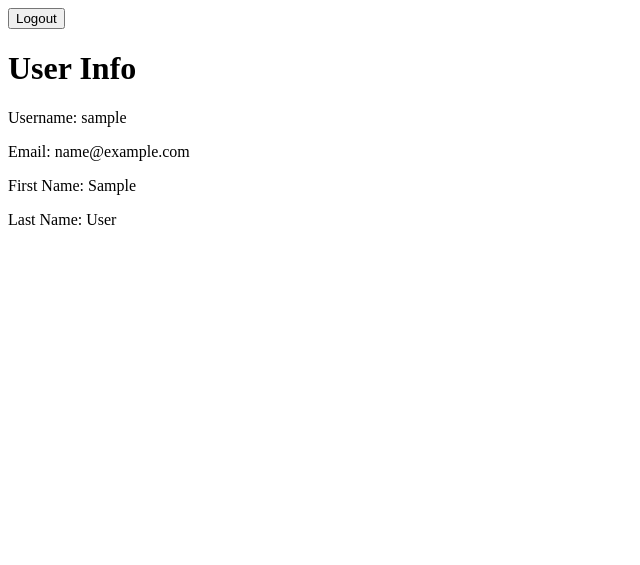
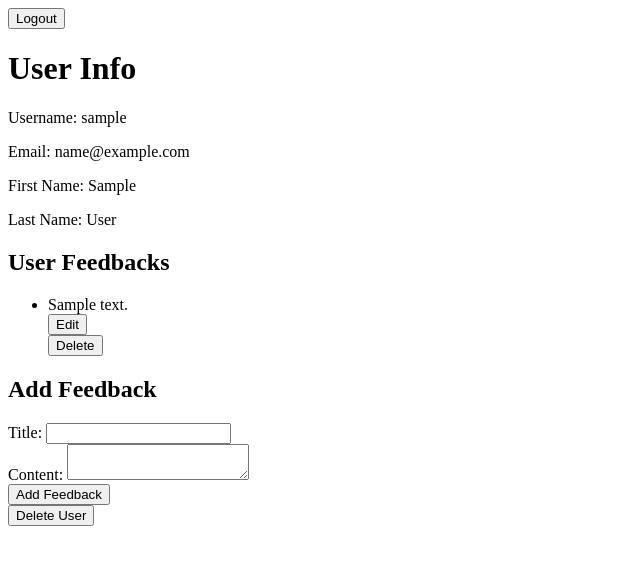
Before and after one commit to KyamranR/Authentication-Authorization-exercise, a Flask app: template templates/secret.html in a window 1280 px wide. Shown: the top 565 px of the page, without its empty margins (0-640 px from the left). Run offline with Flask 3, Linux system fonts and the light colour scheme; the template is opened without the code that fills it: values that come from a table or form of the project are taken from there, others are empty; tables that the repository leaves empty hold one stand-in row (values such as "Sample post"); form fields are guessed from the names that the template uses.

Commit message:
add all neccessary routes and templates and upated form.py

```diff
--- a/app.py
+++ b/app.py
@@ -1,6 +1,6 @@
 from flask import Flask, render_template, redirect, session, flash, url_for
-from models import db, connect_db, User
-from form import RegistrationFrom, LoginForm
+from models import db, connect_db, User, Feedback
+from form import RegistrationFrom, LoginForm, FeedbackForm
 
 
 app = Flask(__name__)
@@ -71,17 +71,88 @@ def logout_user():
 
 @app.route('/users/<username>')
 def logged_user(username):
-    """Logged in user information"""
+    """Logged in user information and show feedback"""
     if 'username' not in session or session['username'] != username:
+        flash('You are not authorized to view this page, please login.', 'error')
         return redirect('/login')
 
     user = User.query.filter_by(username=username).first()
-    if user:
-        return render_template('secret.html', user=user)
-    else:
+    if not user:
         return 'User not found.', 404
 
+    feedbacks = Feedback.query.filter_by(username=username).all()
+    return render_template('secret.html', user=user, feedbacks=feedbacks)
 
+@app.route('/users/<username>/delete', methods=['POST'])
+def delete_user(username):
+    """Delete user and associated feedback"""
+    if 'username' not in session or session['username'] != username:
+        flash('You are not authorized to delete this user.', 'error')
+        return redirect('/')
+
+    user = User.query.filter_by(username=username).first()
+    if not user:
+        flash('User not found.', 'error')
+        return redirect('/')
+
+    db.session.delete(user)
+    db.session.commit()
+    session.pop('username')
+    flash('User and associated feedback deleted successfully.', 'success')
+    return redirect('/')
+
+@app.route('/users/<username>/feedback/add', methods=['GET', 'POST'])
+def add_feedback(username):
+    """Add new feedback"""
+
+    if 'username' not in session or session['username'] != username:
+        flash('You are not authorized to add feedback for this user.', 'error')
+        return redirect('/')
+
+    form = FeedbackForm()
+    if form.validate_on_submit():
+        title = form.title.data
+        content = form.content.data
+
+        feedback = Feedback(title=title, content=content, username=username)
+        db.session.add(feedback)
+        db.session.commit()
+        flash('Feedback added successfully.', 'success')
+        return redirect(url_for('logged_user', username=username))
+    return render_template('add_feedback.html', form=form)
+
+@app.route('/feedback/<int:feedback_id>/update', methods=['GET', 'POST'])
+def update_feedback(feedback_id):
+    """Update feedback"""
+    feedback = Feedback.query.get_or_404(feedback_id)
+    if 'username' not in session or session['username'] != feedback.username:
+        flash('You are not authorized to update this feedback.', 'error')
+        return redirect('/')
+
+    form = FeedbackForm(obj=feedback)
+    if form.validate_on_submit():
+        feedback.title = form.title.data
+        feedback.content = form.content.data
+
+        db.session.commit()
+        flash('Feedback updated successfully.', 'success')
+        return redirect(url_for('user_profile', username=feedback.username))
+
+    return render_template('update_feedback.html', form=form)
+
+
+@app.route('/feedback/<int:feedback_id>/delete', methods=['POST'])
+def delete_feedback(feedback_id):
+    """Delete feedback"""
+    feedback = Feedback.query.get_or_404(feedback_id)
+    if 'username' not in session or session['username'] != feedback.username:
+        flash('You are not authorized to delete this feedback.', 'error')
+        return redirect('/')
+
+    db.session.delete(feedback)
+    db.session.commit()
+    flash('Feedback deleted successfully.', 'success')
+    return redirect(url_for('user_profile', username=feedback.username))
 
 
 
--- a/templates/secret.html
+++ b/templates/secret.html
@@ -8,4 +8,43 @@ content %}
 <p>Email: {{user.email}}</p>
 <p>First Name: {{user.first_name}}</p>
 <p>Last Name: {{user.last_name}}</p>
+
+<h2>User Feedbacks</h2>
+<ul>
+  {% for feedback in feedbacks %}
+  <li>
+    {{ feedback.content }}
+    <form
+      action="{{ url_for('update_feedback', feedback_id=feedback.id) }}"
+      method="get"
+    >
+      <button type="submit">Edit</button>
+    </form>
+    <form
+      action="{{ url_for('delete_feedback', feedback_id=feedback.id) }}"
+      method="post"
+    >
+      <button type="submit">Delete</button>
+    </form>
+  </li>
+  {% endfor %}
+</ul>
+
+<h2>Add Feedback</h2>
+<form
+  action="{{ url_for('add_feedback', username=user.username) }}"
+  method="post"
+>
+  {{ form.csrf_token }} {{ form.title.label }}: {{ form.title }}<br />
+  {{ form.content.label }}: {{ form.content }}<br />
+  <button type="submit">Add Feedback</button>
+</form>
+
+<form
+  action="{{ url_for('delete_user', username=user.username) }}"
+  method="post"
+>
+  <button type="submit">Delete User</button>
+</form>
+
 {% endblock %}
```
Also changed, not shown: form.py (+13 -3 lines), templates/add_feedback.html (added, +12 -0 lines), templates/update_feedback.html (added, +12 -0 lines).
